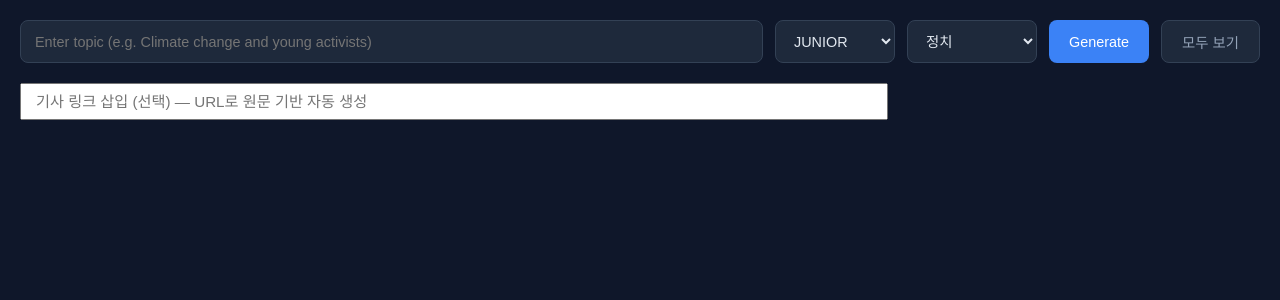
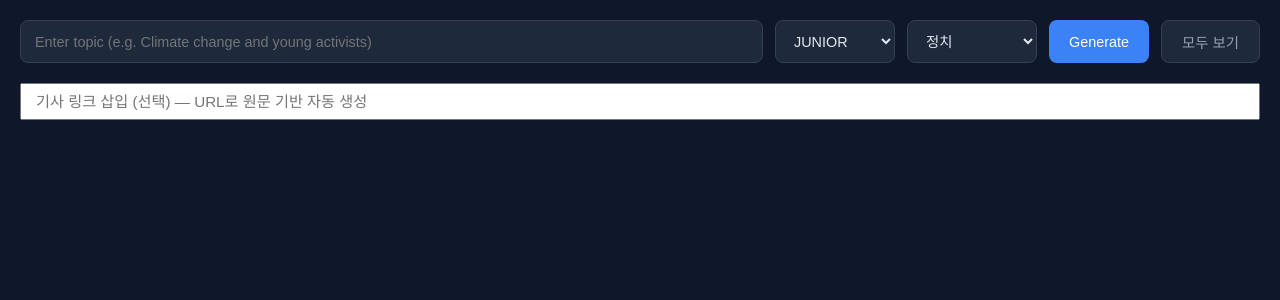
Before and after one commit to jp7856/news-pipeline2, a Flask app: page / in a window 1280 px wide. Shown: the part 54-354 px from the top of the page. Run offline with Flask 3, Linux system fonts and the light colour scheme; some libraries are stand-ins or nearby versions.

Commit message:
fix: URL 입력창 좌우 폭 원복

```diff
--- a/dashboard/templates/index.html
+++ b/dashboard/templates/index.html
@@ -135,7 +135,7 @@
       <button style="background:#1e293b;color:#94a3b8;border:1px solid #334155" onclick="openHistory()">모두 보기</button>
     </div>
     <div class="form-row" style="margin-bottom:56px;margin-top:8px">
-      <input type="url" id="source-url" placeholder="기사 링크 삽입 (선택) — URL로 원문 기반 자동 생성" style="flex:1;max-width:70%;padding:8px 14px;font-size:.95rem">
+      <input type="url" id="source-url" placeholder="기사 링크 삽입 (선택) — URL로 원문 기반 자동 생성" style="flex:1;padding:8px 14px;font-size:.95rem">
     </div>
       <a id="btn-sheet" href="#" target="_blank" class="hidden"
          style="padding:10px 20px;background:#166534;color:#4ade80;border-radius:8px;font-size:.9rem;font-weight:500;text-decoration:none">
```
